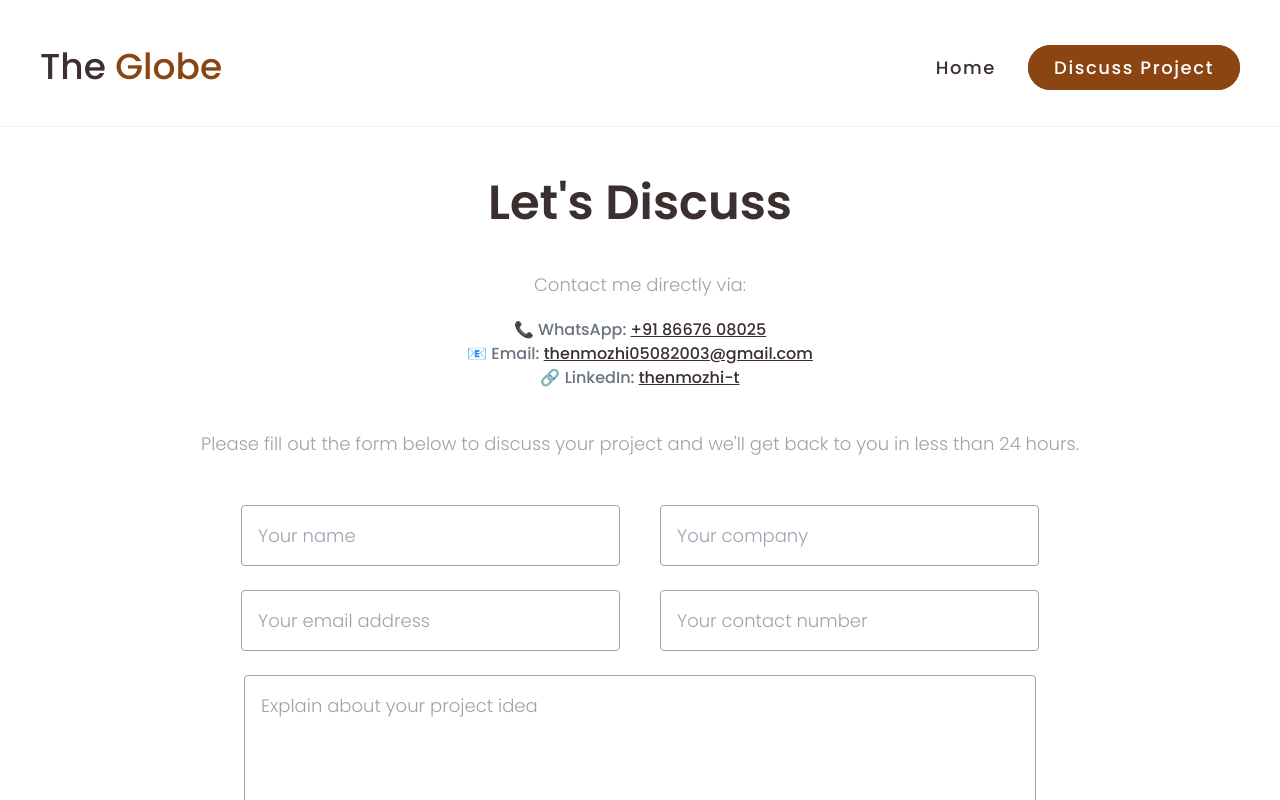
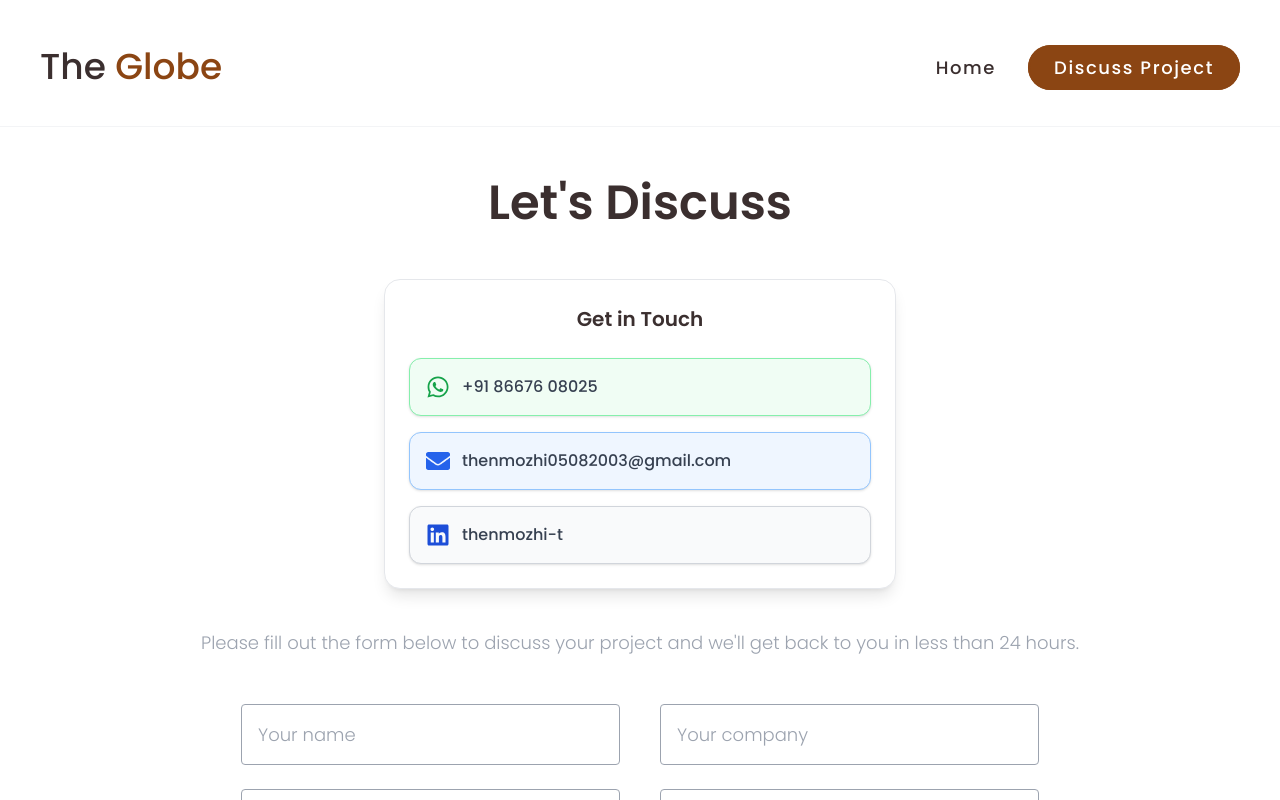
Before and after one commit to AbiXnash/theglobe, a React (Create React App) app: page /discuss-project in a window 1280 px wide. Shown: the top 800 px of the page. Built offline with nearby package versions, Linux system fonts and the light colour scheme.

Commit message:
Installed React icons, updated contact page design

```diff
--- a/package.json
+++ b/package.json
@@ -14,6 +14,7 @@
     "react": "^18.3.1",
     "react-awesome-reveal": "^4.2.13",
     "react-dom": "^18.3.1",
+    "react-icons": "^5.5.0",
     "react-router-dom": "^6.25.1",
     "react-scripts": "5.0.1",
     "react-tabs": "^6.0.2",
--- a/src/parts/DiscussForm.js
+++ b/src/parts/DiscussForm.js
@@ -14,7 +14,7 @@ import * as emailjs from "@emailjs/browser";
 import { ToastContainer, toast } from "react-toastify";
 // eslint-disable-next-line import/no-extraneous-dependencies
 import "react-toastify/dist/ReactToastify.css";
-
+import { FaWhatsapp, FaLinkedin, FaEnvelope } from "react-icons/fa";
 import { Form } from "elements/Form";
 import Button from "elements/Button";
 
@@ -66,40 +66,50 @@ export const DiscussForm = (actions) => {
       </Fade>
 
       {/* Additional Contact Information */}
+
       <Fade direction="up" triggerOnce>
-        <div className="text-center mt-8 text-gray-500">
-          <p className="font-light text-lg text-gray-400 text-center mb-5">
-            Contact me directly via:
-          </p>
-          <p>
-            📞 WhatsApp:{" "}
+        <div className="max-w-lg mx-auto mt-10 p-6 bg-white rounded-2xl shadow-lg border border-gray-200 text-center">
+          <h2 className="text-xl font-semibold text-theme-blue mb-6">
+            Get in Touch
+          </h2>
+
+          <div className="space-y-4">
+            {/* WhatsApp */}
             <a
               href="https://wa.me/+918667608025"
-              className="text-theme-blue underline"
+              target="_blank"
+              rel="noopener noreferrer"
+              className="flex items-center gap-3 p-4 bg-green-50 border border-green-300 rounded-xl shadow hover:shadow-md hover:scale-105 transition-all"
             >
-              +91 86676 08025
+              <FaWhatsapp className="text-green-600 text-2xl" />
+              <span className="text-gray-700 font-medium">+91 86676 08025</span>
             </a>
-          </p>
-          <p>
-            📧 Email:{" "}
+
+            {/* Email */}
             <a
               href="mailto:thenmozhi05082003@gmail.com"
-              className="text-theme-blue underline"
+              className="flex items-center gap-3 p-4 bg-blue-50 border border-blue-300 rounded-xl shadow hover:shadow-md hover:scale-105 transition-all"
             >
-              thenmozhi05082003@gmail.com
+              <FaEnvelope className="text-blue-600 text-2xl" />
+              <span className="text-gray-700 font-medium">
+                thenmozhi05082003@gmail.com
+              </span>
             </a>
-          </p>
-          <p>
-            🔗 LinkedIn:{" "}
+
+            {/* LinkedIn */}
             <a
               href="https://linkedin.com/in/thenmozhi-t"
-              className="text-theme-blue underline"
+              target="_blank"
+              rel="noopener noreferrer"
+              className="flex items-center gap-3 p-4 bg-gray-50 border border-gray-300 rounded-xl shadow hover:shadow-md hover:scale-105 transition-all"
             >
-              thenmozhi-t
+              <FaLinkedin className="text-blue-700 text-2xl" />
+              <span className="text-gray-700 font-medium">thenmozhi-t</span>
             </a>
-          </p>
+          </div>
         </div>
       </Fade>
+
       <Fade direction="up" triggerOnce>
         <p className="font-light text-lg text-gray-400 text-center mb-12 mt-10">
           {/* eslint-disable-next-line react/no-unescaped-entities */}
```
Also changed, not shown: 1 other file (tests, documents, lock files or other folders).
